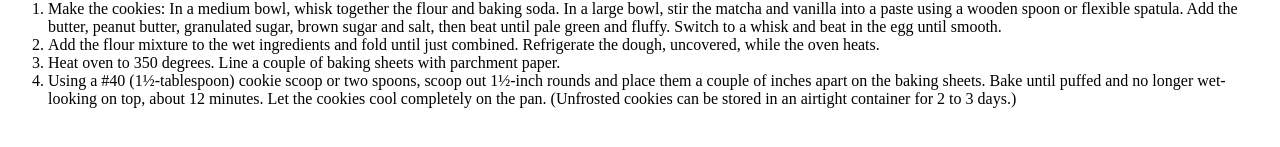
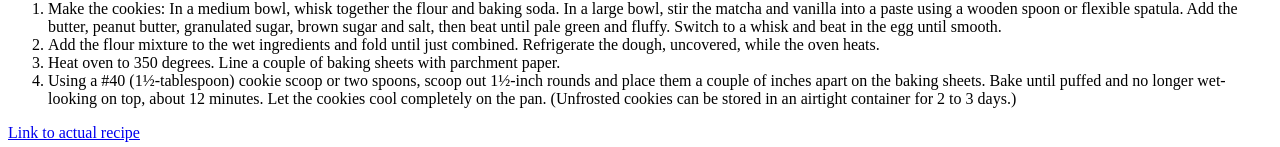
Before and after one commit to samuelwt/odin-recipes, a plain HTML site: page recipes/matcha_cookies.html in a window 1280 px wide. Shown: the part 943-1090 px from the top of the page. Before the commit the page ends 1067 px from the top, so only its background shows below. Drawn offline with Linux system fonts and the light colour scheme.

Commit message:
Added links to actual recipe in recipe files

```diff
--- a/recipes/matcha_cookies.html
+++ b/recipes/matcha_cookies.html
@@ -36,5 +36,9 @@
                 no longer wet-looking on top, about 12 minutes. Let the cookies cool completely on the pan.
                 (Unfrosted cookies can be stored in an airtight container for 2 to 3 days.)</li>
         </ol>
+        <a href="https://cooking.nytimes.com/recipes/1024777-matcha-latte-cookies?ds_c=71700000052595478&site
+        =google&network=g&campaign_id=1400169272&gad_source=1&gclid=CjwKCAiAudG5BhAREiwAWMlSjMGJV8-iiAkqAJPUWV
+        cBLC-uRsa01MYY84S-Z0XaQX93fIapWrtvmhoCPp4QAvD_BwE&gclsrc=aw.ds" target="_blank" rel="noopener noreferrer">
+        Link to actual recipe</a>
     </body>
 </html>
```
Also changed, not shown: recipes/lasagna.html (+2 -0 lines).
